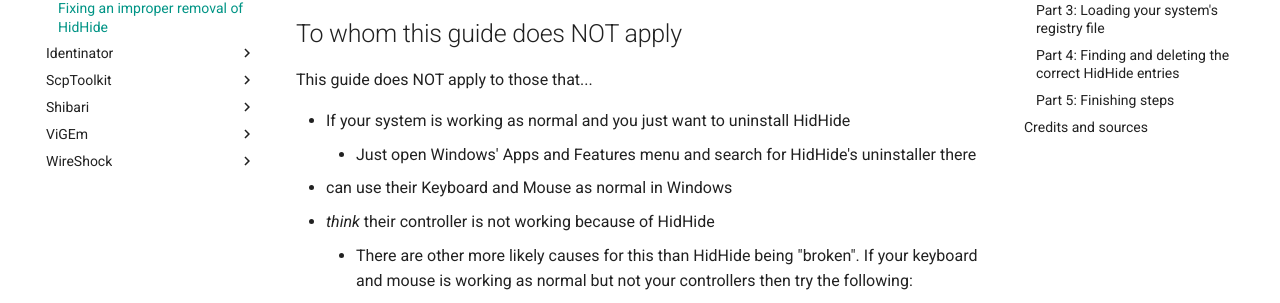
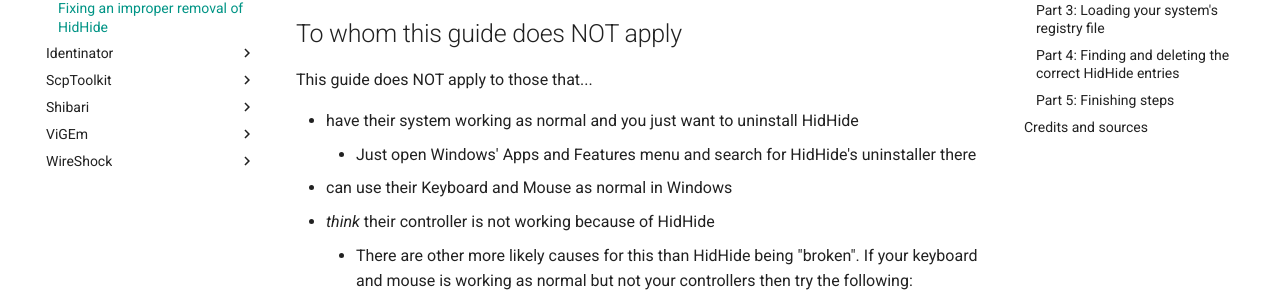
Before and after one commit to nefarius/ViGEm.github.io, an MkDocs documentation site: the page built from docs/projects/HidHide/fixing-a-bricked-system.md, in a window 1280 px wide and 900 px high. Shown: the part 447-750 px from the top of the window. Built offline with MkDocs 1.6.1 and Material for MkDocs 9.7.7, drawn with Linux system fonts in a browser that asks for light colours; comment, search, counter and statistics services are not loaded.

Commit message:
Changed wording

```diff
--- a/docs/projects/HidHide/fixing-a-bricked-system.md
+++ b/docs/projects/HidHide/fixing-a-bricked-system.md
@@ -10,7 +10,7 @@
 
 This guide does NOT apply to those that...
 
-- If your system is working as normal and you just want to uninstall HidHide
+- have their system working as normal and you just want to uninstall HidHide
     - Just open Windows' Apps and Features menu and search for HidHide's uninstaller there
 - can use their Keyboard and Mouse as normal in Windows
 - _think_ their controller is not working because of HidHide
```
